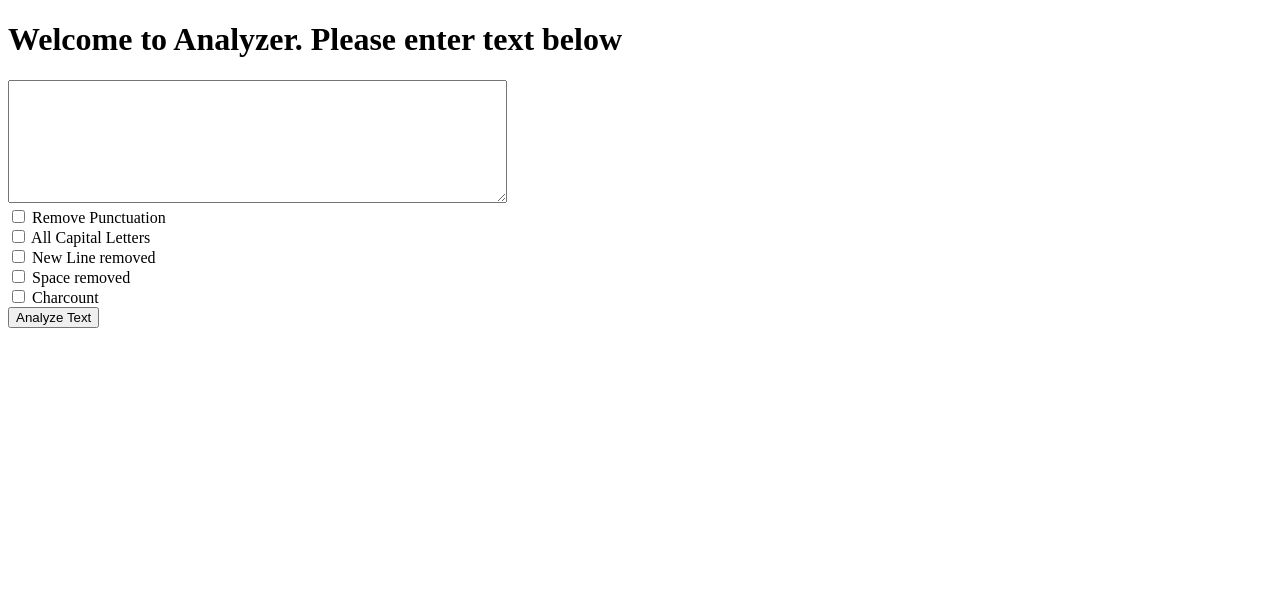
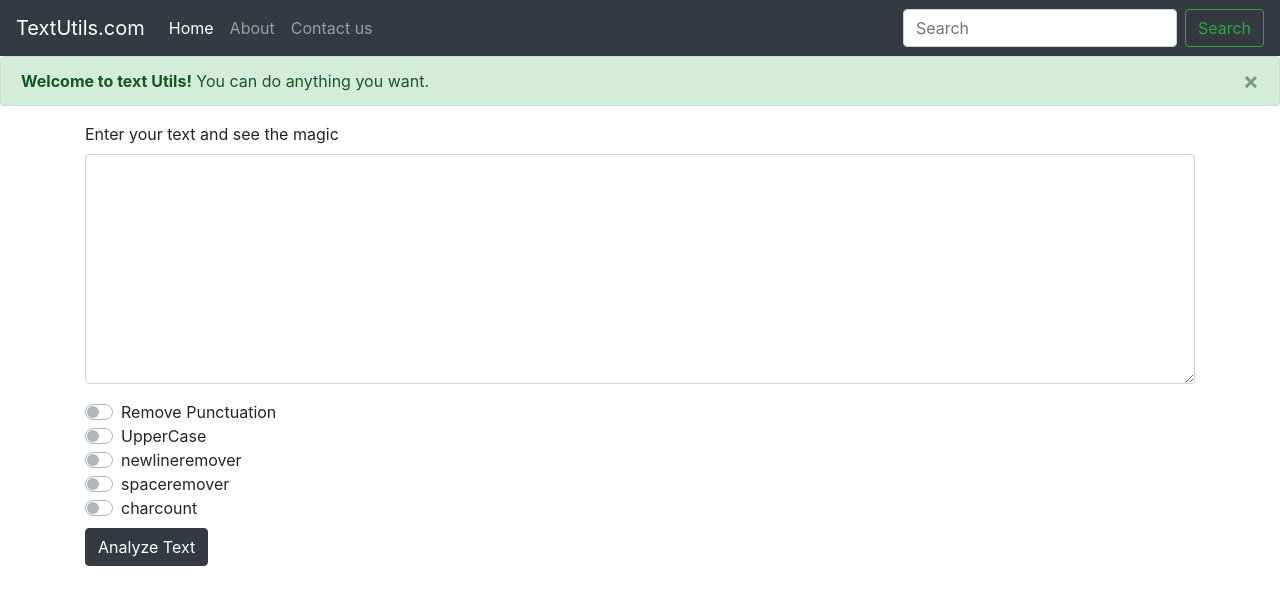
Before and after one commit to praveen141/first_django, a Django app: page / in a window 1280 px wide. Shown: the top 605 px of the page. Run offline with Django 3.2, Linux system fonts and the light colour scheme; some libraries are stand-ins or nearby versions.

Commit message:
code completed

```diff
--- a/testutils/testutils/templates/index.html
+++ b/testutils/testutils/templates/index.html
@@ -1,20 +1,79 @@
-<!DOCTYPE html>
+<!doctype html>
 <html lang="en">
-<head>
-    <meta charset="UTF-8">
-    <title>TextUtils</title>
-</head>
-<h1> Welcome to Analyzer. Please enter text below </h1>
-<form action='/analyze' method='get'>
-    <textarea name = 'content' style='margin: 0px; width: 493px; height: 117px;'></textarea><br>
-    <input type="checkbox" name="removepunc"> Remove Punctuation </br>
-    <input type="checkbox" name="fullcap"> All Capital Letters </br>
-    <input type="checkbox" name="newlineremover"> New Line removed </br>
-    <input type="checkbox" name="spaceremover"> Space removed </br>
-    <input type="checkbox" name="charcount"> Charcount </br>
-    <button type="submit">  Analyze Text </button>
-</form>
-<body>
+  <head>
+    <!-- Required meta tags -->
+    <meta charset="utf-8">
+    <meta name="viewport" content="width=device-width, initial-scale=1, shrink-to-fit=no">
 
-</body>
+    <!-- Bootstrap CSS -->
+    <link rel="stylesheet" href="https://stackpath.bootstrapcdn.com/bootstrap/4.3.1/css/bootstrap.min.css" integrity="sha384-ggOyR0iXCbMQv3Xipma34MD+dH/1fQ784/j6cY/iJTQUOhcWr7x9JvoRxT2MZw1T" crossorigin="anonymous">
+
+    <title>TextUtils.com</title>
+  </head>
+  <body>
+    <nav class="navbar navbar-expand-lg navbar-dark bg-dark">
+  <a class="navbar-brand" href="#">TextUtils.com</a>
+  <button class="navbar-toggler" type="button" data-toggle="collapse" data-target="#navbarNavDropdown" aria-controls="navbarNavDropdown" aria-expanded="false" aria-label="Toggle navigation">
+    <span class="navbar-toggler-icon"></span>
+  </button>
+  <div class="collapse navbar-collapse" id="navbarNavDropdown">
+    <ul class="navbar-nav">
+      <li class="nav-item active">
+        <a class="nav-link" href="#">Home <span class="sr-only">(current)</span></a>
+      </li>
+      <li class="nav-item">
+        <a class="nav-link" href="#">About</a>
+      </li>
+      <li class="nav-item">
+        <a class="nav-link" href="#">Contact us</a>
+      </li>
+    </ul>
+  </div>
+        <form class="form-inline">
+    <input class="form-control mr-sm-2" type="search" placeholder="Search" aria-label="Search">
+    <button class="btn btn-outline-success my-2 my-sm-0" type="submit">Search</button>
+  </form>
+</nav>
+<div class="alert alert-success alert-dismissible fade show" role="alert">
+  <strong>Welcome to text Utils!</strong> You can do anything you want.
+  <button type="button" class="close" data-dismiss="alert" aria-label="Close">
+    <span aria-hidden="true">&times;</span>
+  </button>
+</div>
+<div class="container">
+
+  <form action='/analyze' method='post'> {% csrf_token %} <!--django prevent fraud -->
+  <div class="form-group">
+    <label for="exampleFormControlInput1">Enter your text and see the magic</label>
+    <textarea class="form-control" name='content' id="exampleFormControlInput1" rows="9"></textarea>
+  </div>
+
+<div class="custom-control custom-switch">
+  <input type="checkbox" name="removepunc" class="custom-control-input" id="customSwitch1">
+  <label class="custom-control-label" for="customSwitch1">Remove Punctuation</label>
+</div>
+<div class="custom-control custom-switch">
+  <input type="checkbox" name="fullcap" class="custom-control-input" id="customSwitch2">
+  <label class="custom-control-label" for="customSwitch2">UpperCase</label>
+</div>
+<div class="custom-control custom-switch">
+  <input type="checkbox" name="newlineremover" class="custom-control-input" id="customSwitch3">
+  <label class="custom-control-label" for="customSwitch3">newlineremover</label>
+</div>
+<div class="custom-control custom-switch">
+  <input type="checkbox" name="spaceremover" class="custom-control-input" id="customSwitch4">
+  <label class="custom-control-label" for="customSwitch4">spaceremover</label>
+</div>
+<div class="custom-control custom-switch">
+  <input type="checkbox" name="charcount" class="custom-control-input" id="customSwitch5">
+  <label class="custom-control-label" for="customSwitch5">charcount</label>
+</div>
+  <button type="submit" class="btn btn-dark mt-2">Analyze Text</button>
+  </form>
+</div>
+
+    <script src="https://code.jquery.com/jquery-3.3.1.slim.min.js" integrity="sha384-q8i/X+965DzO0rT7abK41JStQIAqVgRVzpbzo5smXKp4YfRvH+8abtTE1Pi6jizo" crossorigin="anonymous"></script>
+    <script src="https://cdnjs.cloudflare.com/ajax/libs/popper.js/1.14.7/umd/popper.min.js" integrity="sha384-UO2eT0CpHqdSJQ6hJty5KVphtPhzWj9WO1clHTMGa3JDZwrnQq4sF86dIHNDz0W1" crossorigin="anonymous"></script>
+    <script src="https://stackpath.bootstrapcdn.com/bootstrap/4.3.1/js/bootstrap.min.js" integrity="sha384-JjSmVgyd0p3pXB1rRibZUAYoIIy6OrQ6VrjIEaFf/nJGzIxFDsf4x0xIM+B07jRM" crossorigin="anonymous"></script>
+  </body>
 </html>
--- a/testutils/testutils/testutils/urls.py
+++ b/testutils/testutils/testutils/urls.py
@@ -19,10 +19,6 @@ from . import views
 urlpatterns = [
     path('admin/', admin.site.urls),
     path('', views.index, name='index'),
-    # path('about', views.about, name='about'),
-    path('analyze', views.analyze, name='analyze'),
-    # path('capitalizefirst', views.capfirst, name='capfirst'),
-    # path('newlineremove', views.newlineremove, name='newlineremove'),
-    # path('spaceremove', views.spaceremove, name='spaceremove'),
-    # path('charcount', views.charcount, name='charcount'),
+    path('about', views.about, name='about'),
+    path('analyze', views.analyze, name='analyze')
 ]
--- a/testutils/testutils/testutils/views.py
+++ b/testutils/testutils/testutils/views.py
@@ -16,65 +16,53 @@ def about(request):
 
 def analyze(request):
     # GET the text
-    djtext = request.GET.get('content', 'default')
+    djtext = request.POST.get('content', 'default')
     # Check checkbox values
-    removepun = request.GET.get('removepunc', 'off')
-    fullcap = request.GET.get('fullcap', 'off')
-    newlineremover = request.GET.get('newlineremover', 'off')
-    spaceremover = request.GET.get('spaceremover', 'off')
-    charcount = request.GET.get('charcount', 'off')
+    removepun = request.POST.get('removepunc', 'off')
+    fullcap = request.POST.get('fullcap', 'off')
+    newlineremover = request.POST.get('newlineremover', 'off')
+    spaceremover = request.POST.get('spaceremover', 'off')
+    charcount = request.POST.get('charcount', 'off')
 
-    print(removepun)
-    print(djtext)
+    # print(removepun)
+    # print(djtext)
     # GET the text
-    if removepun != 'off':
+    if removepun == 'on':
         punctuations = '''!()-[]{};:'"\,<>./?@#$%^&*_~'''
         analyzed = ""
         for i in djtext:
             if i not in punctuations:
-                analyzed=analyzed + i
+                analyzed = analyzed + i
         params = {'purpose': 'remove stops', 'analyzed_text': analyzed}
-        return render(request,'analyze.html',params)
-    elif fullcap != 'off':
+        djtext = analyzed
+        #return render(request, 'analyze.html', params)
+    if fullcap == 'on':
         analyzed = djtext.upper()
         params = {'purpose': 'Capitalize Letters', 'analyzed_text': analyzed}
-        return render(request, 'analyze.html', params)
-    elif newlineremover != 'off':
-        analyzed = djtext.replace('\n', '')
+        djtext = analyzed
+        #return render(request, 'analyze.html', params)
+    if newlineremover == 'on':
+        analyzed = ""
+        for char in djtext:
+            if char != '\n'  and char !='\r':
+                analyzed= analyzed +char
+        else:
+            print('no')
+        print("pre" , analyzed)
         params = {'purpose': 'New Line Removers', 'analyzed_text': analyzed}
-        return render(request, 'analyze.html', params)
-    elif spaceremover != 'off':
+        djtext = analyzed
+        #return render(request, 'analyze.html', params)
+    if spaceremover == 'on':
         analyzed = djtext.replace('  ', '')
         params = {'purpose': 'Space Removers', 'analyzed_text': analyzed}
-        return render(request, 'analyze.html', params)
-    elif charcount != 'off':
+        djtext = analyzed
+        #return render(request, 'analyze.html', params)
+    if charcount == 'on':
         count = 0
         for char in djtext:
             count += 1
         analyzed = count
         params = {'purpose': 'Count Character', 'analyzed_text': analyzed}
-        return render(request, 'analyze.html', params)
-    else:
-        return HttpResponse("Error")
-    #return HttpResponse('''<h2> removepunc </h2>
-    # <a href="http://127.0.0.1:8000/"> removepunc  </a>''')
-
-#
-# def capfirst(request):
-#     return HttpResponse('''<h2> capfirst </h2>
-#     <a href="http://127.0.0.1:8000/"> capfirst  </a>''')
-#
-#
-# def newlineremove(request):
-#     return HttpResponse('''<h2> newlineremover </h2>
-#     <a href="http://127.0.0.1:8000/"> newlineremover  </a>''')
-#
-#
-# def charcount(request):
-#     return HttpResponse('''<h2> charcount </h2>
-#     <a href="https://en.wikipedia.org/wiki/Chandigarh"> charcount  </a>''')
-#
-#
-# def spaceremove(request):
-#     return HttpResponse('''<h2> spaceremove </h2>
-#     <a href="https://en.wikipedia.org/wiki/Chandigarh"> spaceremove  </a>''')
+    if (removepun != 'on' and fullcap != 'on' and newlineremover != 'on' and spaceremover != 'on' and charcount != 'on'):
+        return HttpResponse ('Please select any operation and try again')
+    return render(request, 'analyze.html', params)
```
Also changed, not shown: testutils/testutils/templates/analyze.html (+50 -9 lines), testutils/testutils/templates/analyze2.html (added, +13 -0 lines), testutils/testutils/templates/index2.html (added, +18 -0 lines).
